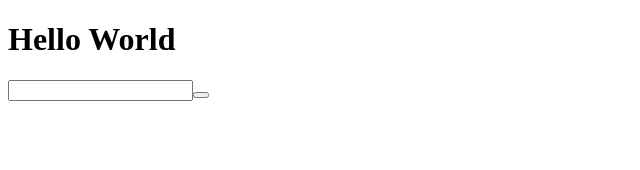
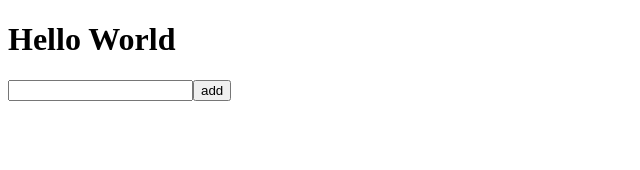
Before and after one commit to nicolehopkins/PursuitTube, a React (Create React App) app: page / in a window 1280 px wide. Shown: the top 170 px of the page, without its empty margins (0-640 px from the left). Built offline with nearby package versions, Linux system fonts and the light colour scheme.

Commit message:
add user page updated, still has bugs

```diff
--- a/src/components/AddUser.js
+++ b/src/components/AddUser.js
@@ -27,7 +27,7 @@ class Users extends React.Component {
           The username you entered ahs already been added, Please add a new name !
         </Alert>
         <input type="text" />
-        <button onClick={this.checkListOfUsers}></button>
+        <button onClick={this.addUser}>add</button>
       </>
     );
   }
```
